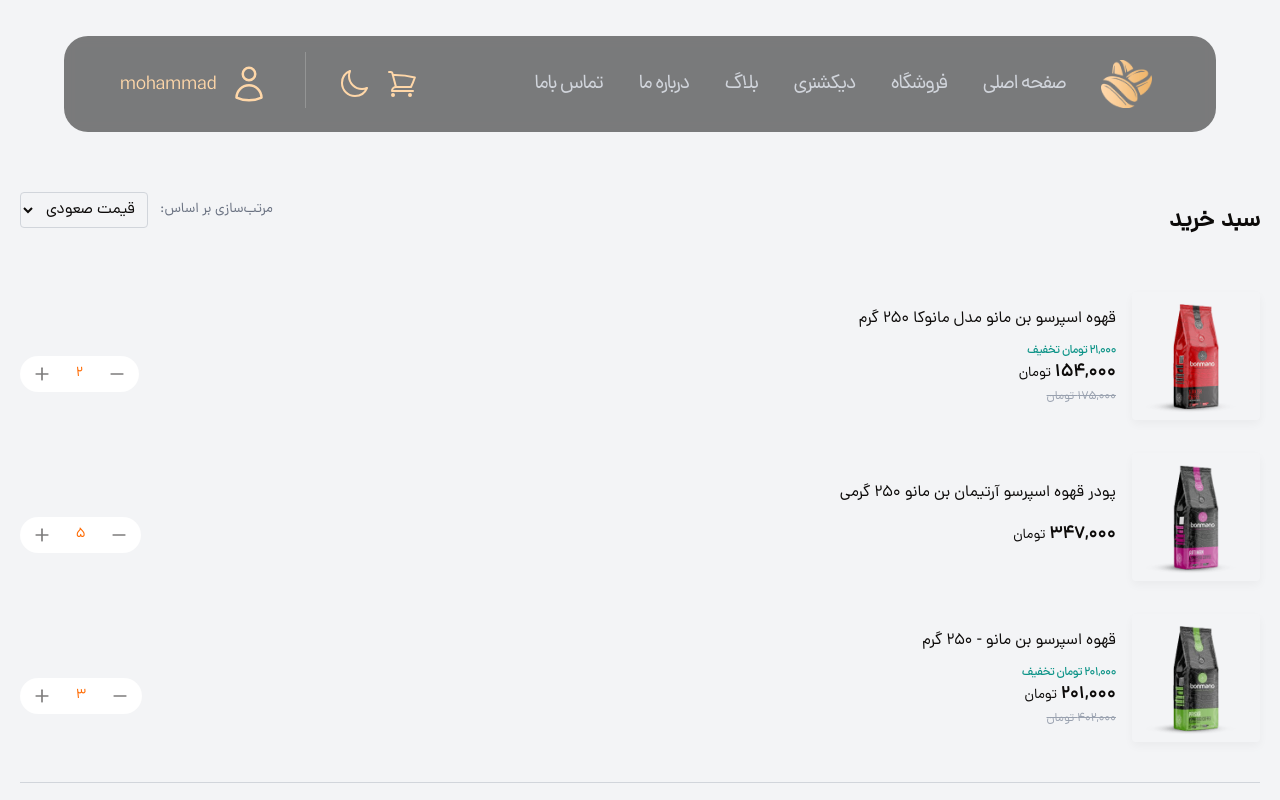
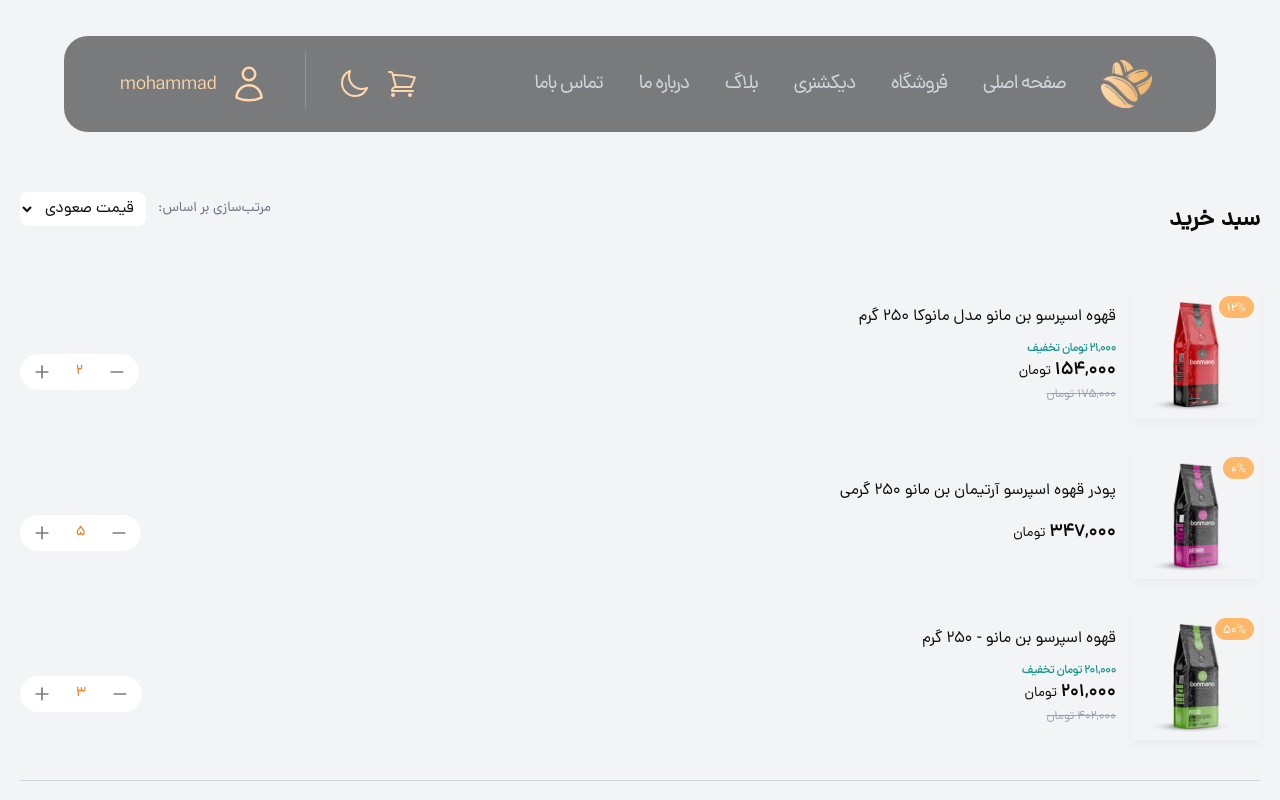
Before and after one commit to techsaDevs/coffeShop, a Next.js app: page /basket in a window 1280 px wide. Shown: the top 800 px of the page. Built offline with nearby package versions, Linux system fonts and the light colour scheme; data requests are answered from the project's data file.

Commit message:
fix bug off in basket

```diff
--- a/src/app/basket/page.tsx
+++ b/src/app/basket/page.tsx
@@ -7,6 +7,7 @@
 import BasketPrice from "@/Components/Header/BasketPrice";
 import { MinusSVG, PlusSVG, CartSVG } from "@/Components/SVGs";
 import Container from "@/Components/Container";
+import OffBox from "@/Components/OffBox";
 
 type IsortBy =
     "price-asc" | "price-desc" |
@@ -81,7 +82,7 @@
                     <div className="flex items-center gap-3 mb-6">
                         <span className="text-gray-500 text-sm">مرتب‌سازی بر اساس:</span>
                         <select
-                            className="border border-basket-border rounded px-2 py-1"
+                            className="border-body rounded-md px-2 py-1 bg-background"
                             value={sortBy}
                             onChange={(e) => setSortBy(e.target.value as IsortBy)}
                         >
@@ -107,11 +108,14 @@
                         transition={{ duration: 0.2 }}
                         className="flex items-center gap-4 py-4"
                     >
-                        <img
-                            src={image}
-                            alt={title}
-                            className="w-32 h-32 object-contain rounded shadow-[0_4px_10px_rgba(0,0,0,0.04)]"
-                        />
+                        <div className="w-32 h-32 shadow-[0_4px_10px_rgba(0,0,0,0.04)] relative">
+                            <img
+                                src={image}
+                                alt={title}
+                                className="object-contain rounded"
+                            />
+                            <OffBox off={off} classNames="px-2 h-5.5 top-1.5 right-1.5 text-xs" />
+                        </div>
                         <div className="flex flex-col justify-between flex-1">
                             <h4 className="text-base font-medium line-clamp-2">{title}</h4>
 
```
